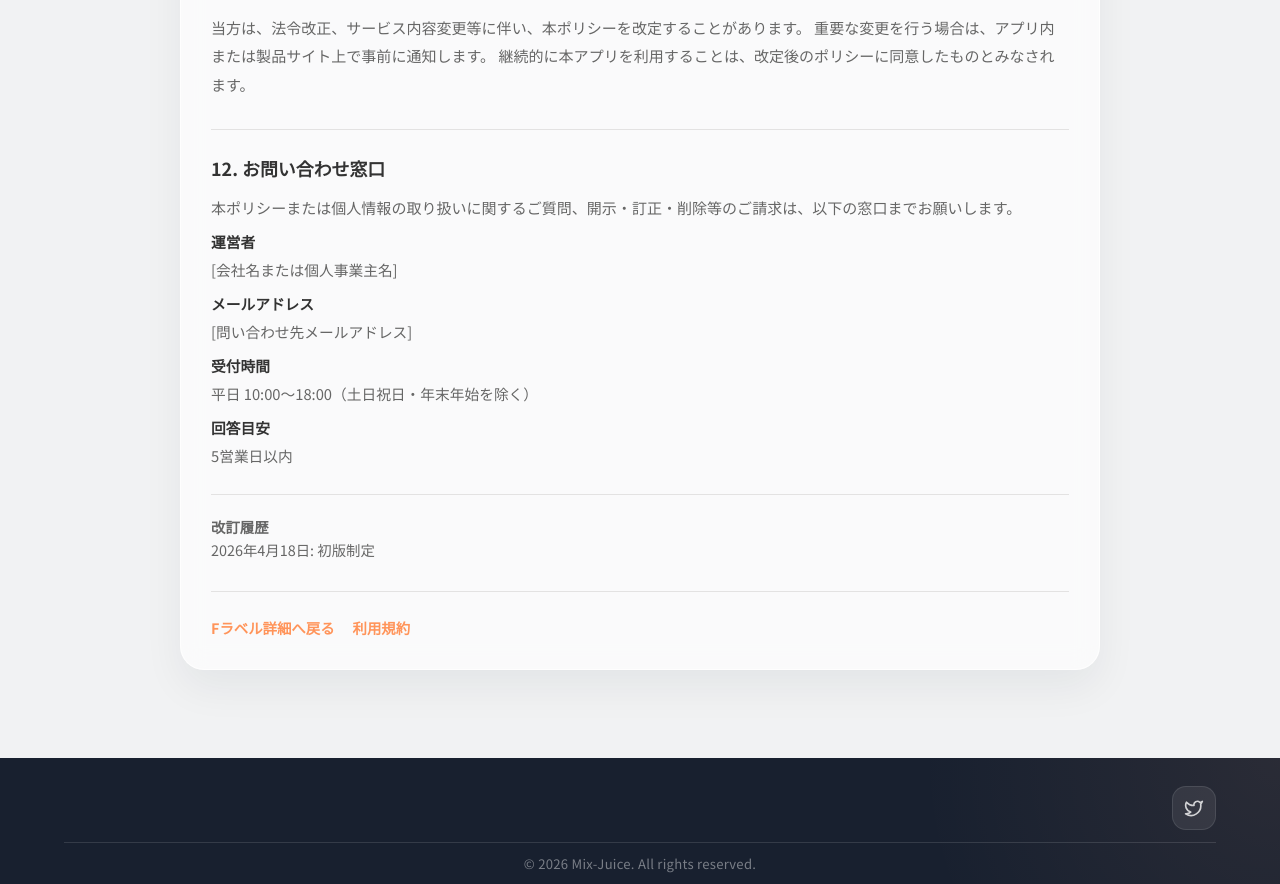
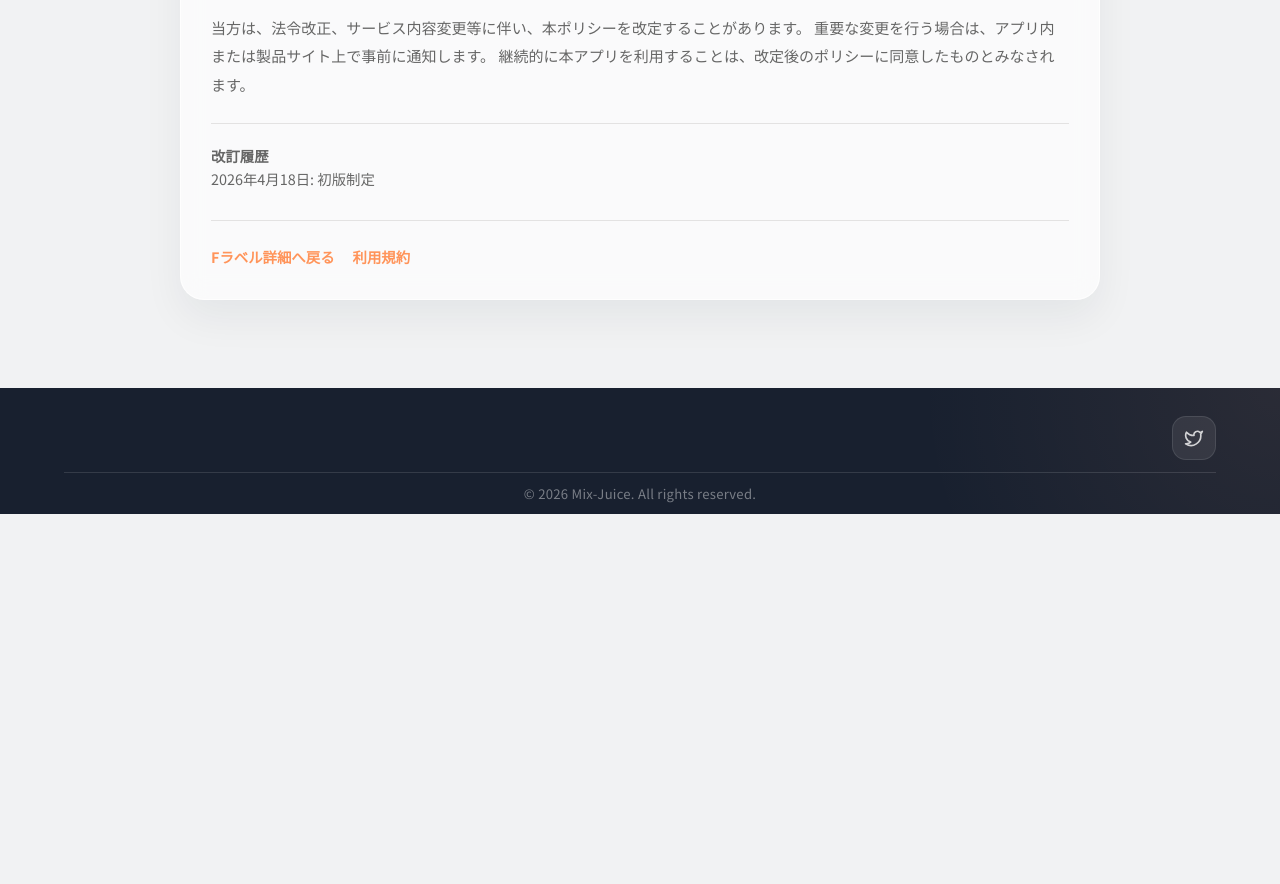
Before and after one commit to Mix-Juice-io/mix-juice-corporate, a React (Vite) app: page /service/f-label/privacy in a window 1280 px wide. Shown: the part 4964-5848 px from the top of the page. After the commit the page ends 5478 px from the top, so only its background shows below. Built offline with nearby package versions, Linux system fonts and the light colour scheme.

Commit message:
chore(privacy): 12.お問い合わせ窓口セクションを削除

```diff
--- a/src/pages/FLabelPrivacyPage.tsx
+++ b/src/pages/FLabelPrivacyPage.tsx
@@ -265,23 +265,6 @@ export default function FLabelPrivacyPage() {
               </p>
             </section>
 
-            <section className={styles.section}>
-              <h2 className={styles.sectionTitle}>12. お問い合わせ窓口</h2>
-              <p className={styles.paragraph}>
-                本ポリシーまたは個人情報の取り扱いに関するご質問、開示・訂正・削除等のご請求は、以下の窓口までお願いします。
-              </p>
-              <dl className={styles.meta}>
-                <dt>運営者</dt>
-                <dd>[会社名または個人事業主名]</dd>
-                <dt>メールアドレス</dt>
-                <dd>[問い合わせ先メールアドレス]</dd>
-                <dt>受付時間</dt>
-                <dd>平日 10:00〜18:00（土日祝日・年末年始を除く）</dd>
-                <dt>回答目安</dt>
-                <dd>5営業日以内</dd>
-              </dl>
-            </section>
-
             <div className={styles.history}>
               <strong>改訂履歴</strong>
               <br />
```
